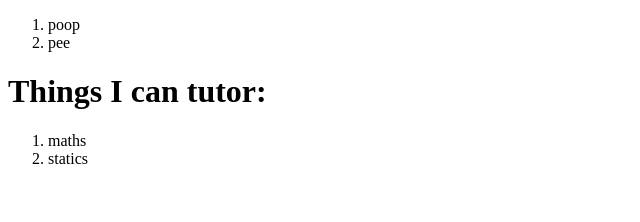
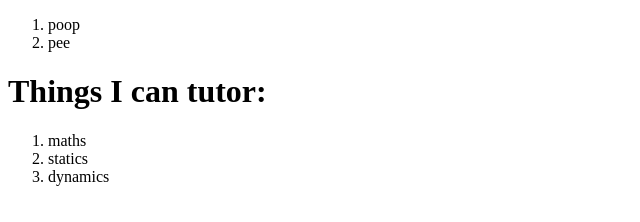
Before and after one commit to Coder5432/NewWebsite, a plain HTML site: page index.html in a window 1280 px wide. Shown: the full height of the page, 0-640 px from the left. Drawn offline with Linux system fonts and the light colour scheme.

Commit message:
Well, damn, I guess messages are mandatory. no ragrets.

```diff
--- a/index.html
+++ b/index.html
@@ -8,6 +8,7 @@
 <h1>Things I can tutor:</h1>
 <ol><li>maths</li>
 <li>statics</li>
+<li>dynamics</li>
 </ol>
 </body>
 </html>
```
